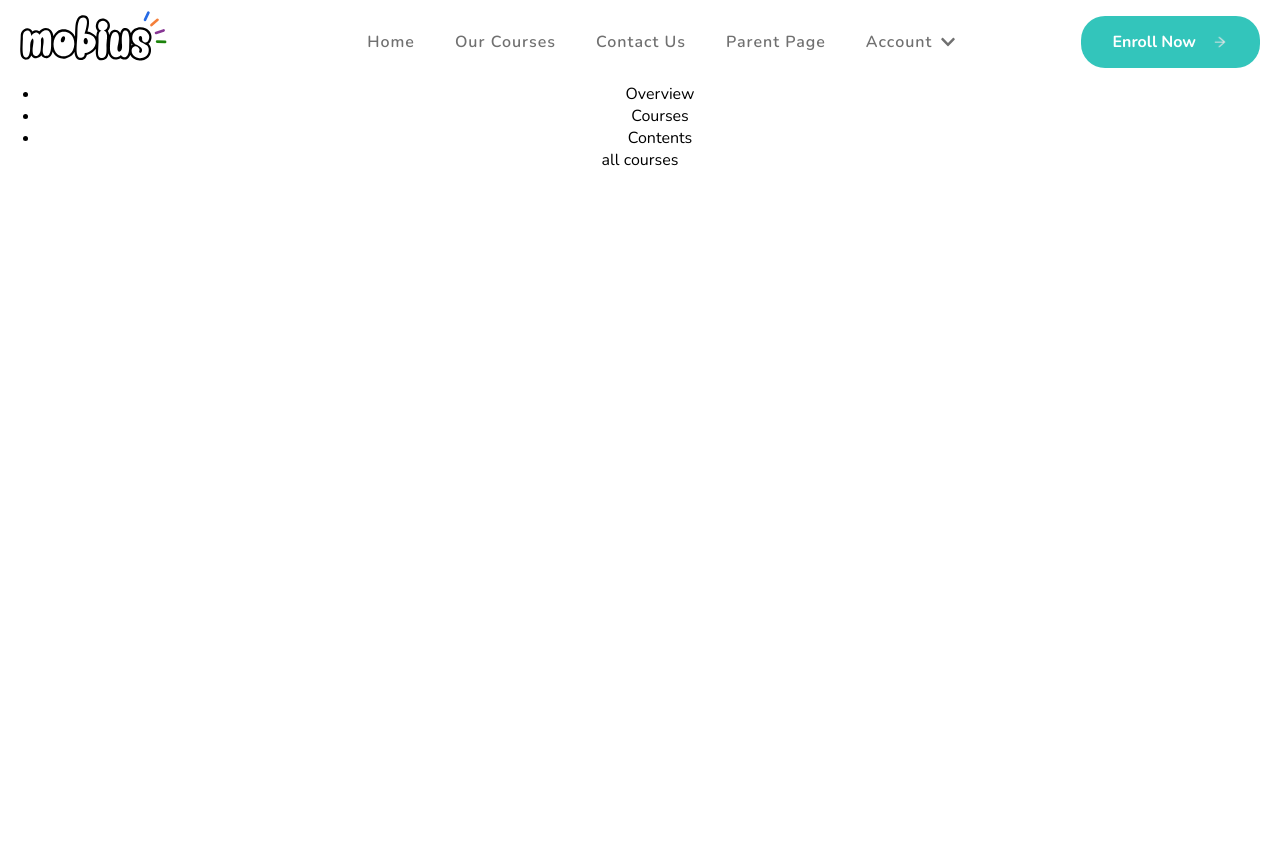
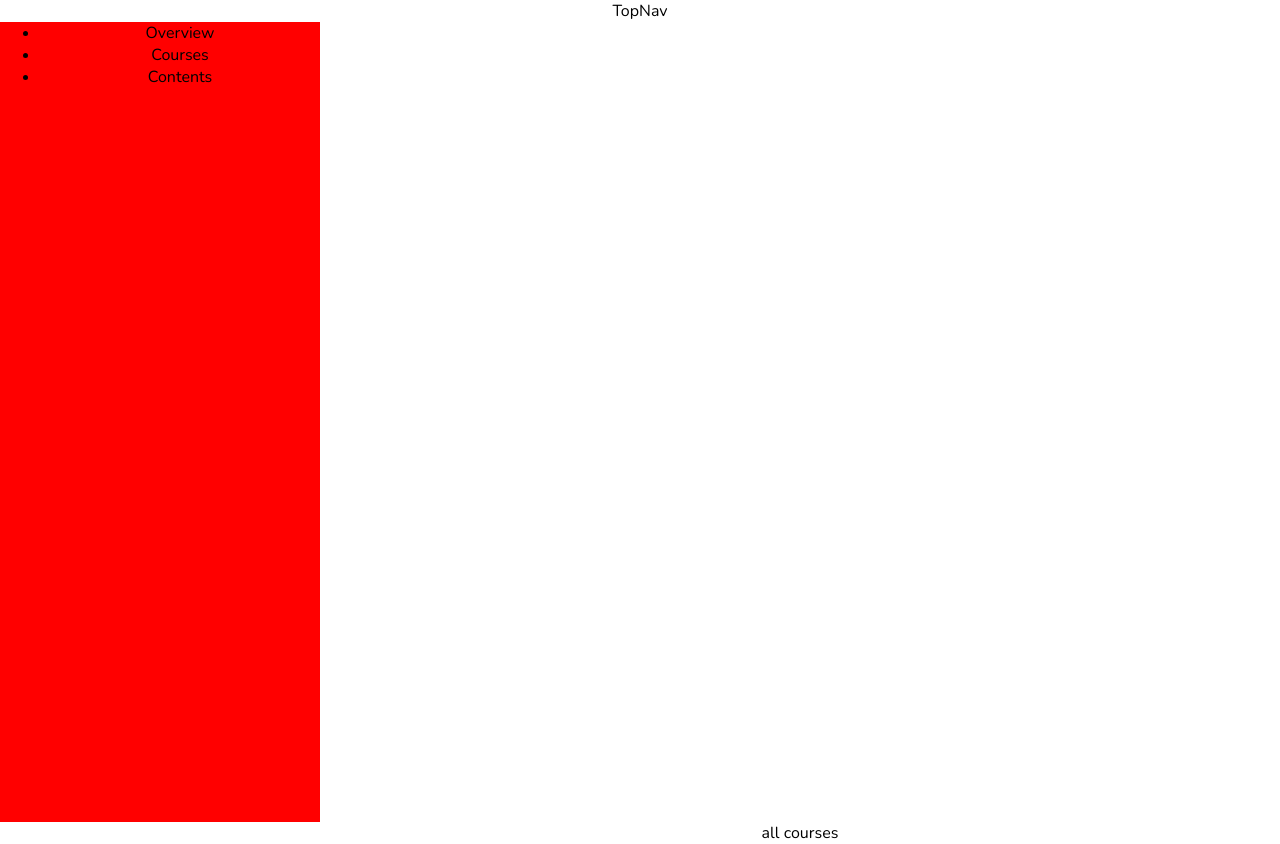
Before and after one commit to Mobius-Org/frontend, a React (Create React App) app: page /dashboard in a window 1280 px wide. Before the commit the page ends 800 px from the top, so only its background shows below. Built offline with nearby package versions, Linux system fonts and the light colour scheme.

Commit message:
simple edit

```diff
--- a/src/appRouter/index.js
+++ b/src/appRouter/index.js
@@ -1,5 +1,6 @@
 import { BrowserRouter as Router, Routes, Route } from "react-router-dom";
 import { AuthLayout, DashBoardLayout } from "../layout";
+import { NotFound } from "../pages";
 import { authRoutes, dashBoardRoutes } from "./routes";
 
 export const AppRouter = () => {
@@ -24,6 +25,8 @@ export const AppRouter = () => {
             element={<DashBoardLayout>{route.element}</DashBoardLayout>}
           />
         ))}
+        {/* 404 */}
+        <Route path="*" element={<NotFound />} />
       </Routes>
     </Router>
   );
--- a/src/appRouter/routes/index.js
+++ b/src/appRouter/routes/index.js
@@ -21,7 +21,6 @@ const authRoutes = [
     element: <ResetPassword />,
   },
   { name: "home", path: "/", element: <LandingPage /> },
-  // { name: "default", path: "*", element: <NotFound /> },
 ];
 
 const dashBoardRoutes = [
--- a/src/layout/dashBoardLayout/index.js
+++ b/src/layout/dashBoardLayout/index.js
@@ -1,15 +1,26 @@
 import React from "react";
-import Nav from "../../component/Navbar";
-import SideNav from "../../pages/dashboard";
+import styled from "styled-components";
+import { SideNav, TopNav } from "../../pages/dashboard";
 
 const DashBoardLayout = ({ children }) => {
   return (
-    <>
-      <Nav />
+    <Wrapper>
+      <TopNav />
       <SideNav />
-      {children}
-    </>
+      <Main>{children}</Main>
+    </Wrapper>
   );
 };
 
 export { DashBoardLayout };
+
+const Wrapper = styled.div`
+   width: min-width(100opx, 100%);
+  height: fit-content;
+  margin: 0 auto;
+  border
+  display: flex;
+`;
+const Main = styled.main`
+  margin-left: 320px;
+`;
--- a/src/pages/dashboard/components/sidenav/index.js
+++ b/src/pages/dashboard/components/sidenav/index.js
@@ -0,0 +1,27 @@
+import React from "react";
+import styled from "styled-components";
+
+const SideNav = () => {
+  return (
+    <SideNavWrapper>
+      <SideNavInner>
+        <SideNavItem>Overview</SideNavItem>
+        <SideNavItem>Courses</SideNavItem>
+        <SideNavItem>Contents</SideNavItem>
+      </SideNavInner>
+    </SideNavWrapper>
+  );
+};
+
+export { SideNav };
+
+const SideNavWrapper = styled.nav`
+  width: 320px;
+  height: 100vh;
+  background: red;
+  position: sticky;
+  top: 0;
+  left: 0;
+`;
+const SideNavInner = styled.ul``;
+const SideNavItem = styled.li``;
--- /dev/null
+++ b/src/pages/dashboard/components/topnav/index.js
@@ -0,0 +1,7 @@
+import React from "react";
+
+const TopNav = () => {
+  return <div>TopNav</div>;
+};
+
+export { TopNav };
--- a/src/pages/dashboard/index.js
+++ b/src/pages/dashboard/index.js
@@ -1,20 +1,2 @@
-import React from "react";
-import styled from "styled-components";
-
-const SideNav = () => {
-  return (
-    <SideNavWrapper>
-      <SideNavInner>
-        <SideNavItem>Overview</SideNavItem>
-        <SideNavItem>Courses</SideNavItem>
-        <SideNavItem>Contents</SideNavItem>
-      </SideNavInner>
-    </SideNavWrapper>
-  );
-};
-
-export default SideNav;
-
-const SideNavWrapper = styled.nav``;
-const SideNavInner = styled.ul``;
-const SideNavItem = styled.li``;
+export * from "./components/sidenav";
+export * from "./components/topnav";
```
